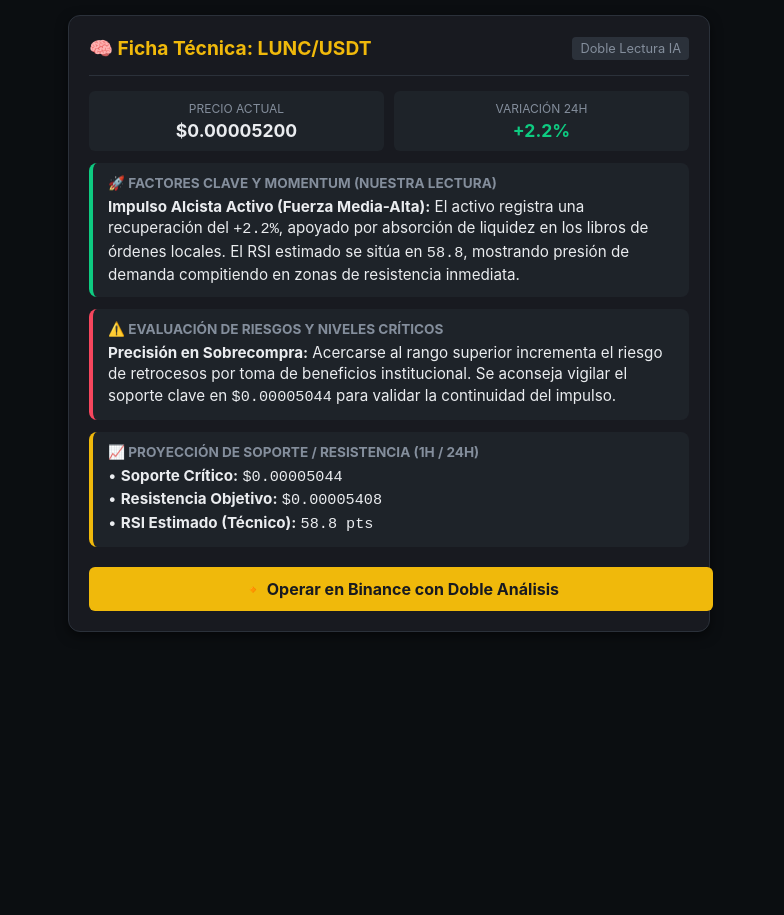
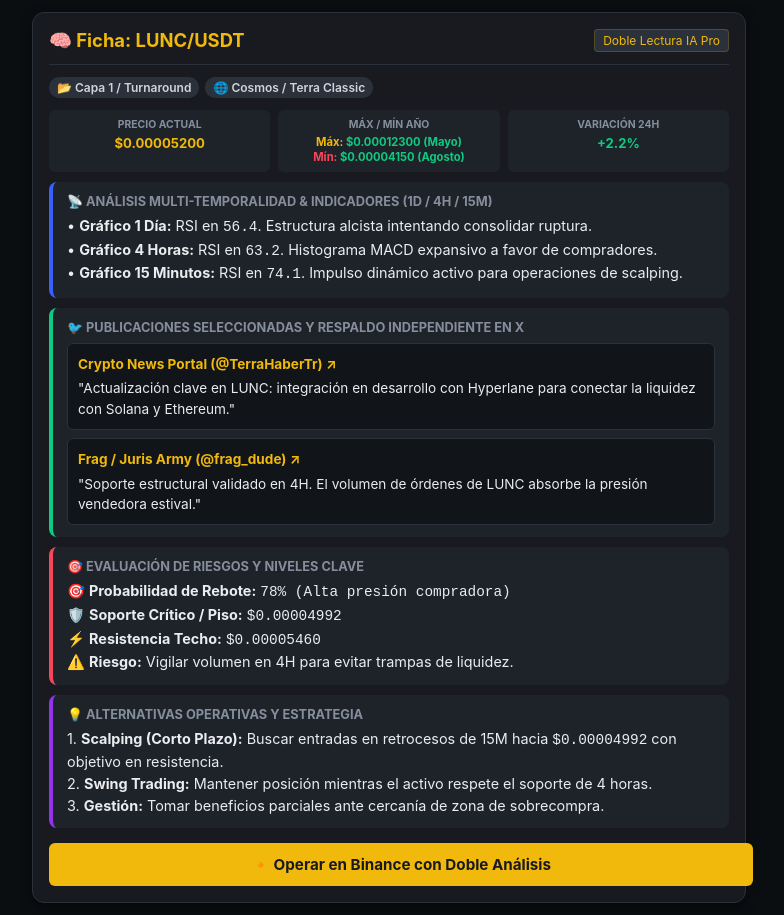
Before and after one commit to alejandrovivallosp-boop/bot-cripto, a plain HTML site: page index.html in a window 1280 px wide. Shown: the whole page, without its empty margins (251-1035 px from the left). Before the commit the page ends 800 px from the top, so only its background shows below. Drawn offline with Linux system fonts and the light colour scheme.

Commit message:
Update index.html

```diff
--- a/index.html
+++ b/index.html
@@ -3,38 +3,53 @@
 <head>
     <meta charset="UTF-8">
     <meta name="viewport" content="width=device-width, initial-scale=1.0">
-    <title>Central de Inteligencia - Análisis Técnico</title>
+    <title>Central de Inteligencia - Doble Lectura Pro</title>
     <style>
-        body { font-family: -apple-system, BlinkMacSystemFont, "Segoe UI", Roboto, sans-serif; background-color: #0b0e11; color: #eaecef; margin: 0; padding: 15px; }
-        .container { max-width: 600px; margin: auto; background: #181a20; border-radius: 12px; padding: 20px; border: 1px solid #2b313a; box-shadow: 0 4px 12px rgba(0,0,0,0.5); }
-        .header { display: flex; justify-content: space-between; align-items: center; border-bottom: 1px solid #2b313a; padding-bottom: 15px; margin-bottom: 15px; }
-        .title { font-size: 1.2rem; font-weight: bold; color: #f0b90b; }
-        .badge { background: #2b313a; padding: 4px 8px; border-radius: 4px; font-size: 0.8rem; color: #848e9c; }
-        .section { background: #1e2329; border-radius: 8px; padding: 12px 15px; margin-bottom: 12px; border-left: 4px solid #f0b90b; }
-        .section.blue { border-left-color: #0ecb81; }
+        body { font-family: -apple-system, BlinkMacSystemFont, "Segoe UI", Roboto, sans-serif; background-color: #0b0e11; color: #eaecef; margin: 0; padding: 12px; }
+        .container { max-width: 680px; margin: auto; background: #181a20; border-radius: 12px; padding: 16px; border: 1px solid #2b313a; box-shadow: 0 4px 12px rgba(0,0,0,0.5); }
+        .header { display: flex; justify-content: space-between; align-items: center; border-bottom: 1px solid #2b313a; padding-bottom: 12px; margin-bottom: 12px; }
+        .title { font-size: 1.15rem; font-weight: bold; color: #f0b90b; }
+        .badge { background: #2b313a; padding: 3px 8px; border-radius: 4px; font-size: 0.75rem; color: #f0b90b; border: 1px solid #f0b90b33; }
+        .section { background: #1e2329; border-radius: 8px; padding: 12px 14px; margin-bottom: 10px; border-left: 4px solid #f0b90b; }
+        .section.green { border-left-color: #0ecb81; }
         .section.red { border-left-color: #f6465d; }
-        .section-title { font-size: 0.85rem; text-transform: uppercase; color: #848e9c; font-weight: bold; margin-bottom: 5px; }
-        .section-content { font-size: 0.95rem; line-height: 1.4; color: #eaecef; }
-        .btn { display: block; width: 100%; background: #f0b90b; color: #181a20; text-align: center; padding: 12px; border-radius: 6px; font-weight: bold; text-decoration: none; margin-top: 20px; font-size: 1rem; }
+        .section.blue { border-left-color: #3861fb; }
+        .section.purple { border-left-color: #9333ea; }
+        .section-title { font-size: 0.8rem; text-transform: uppercase; color: #848e9c; font-weight: bold; margin-bottom: 6px; }
+        .section-content { font-size: 0.9rem; line-height: 1.5; color: #eaecef; }
+        .btn { display: block; width: 100%; background: #f0b90b; color: #181a20; text-align: center; padding: 12px; border-radius: 6px; font-weight: bold; text-decoration: none; margin-top: 15px; font-size: 0.95rem; }
         .btn:hover { background: #d9a70a; }
-        .metric-grid { display: grid; grid-template-columns: 1fr 1fr; gap: 10px; margin-bottom: 12px; }
-        .metric-box { background: #1e2329; padding: 10px; border-radius: 6px; text-align: center; }
-        .metric-title { font-size: 0.75rem; color: #848e9c; }
-        .metric-value { font-size: 1.1rem; font-weight: bold; margin-top: 4px; }
+        .metric-grid { display: grid; grid-template-columns: 1fr 1fr 1fr; gap: 8px; margin-bottom: 10px; }
+        .metric-box { background: #1e2329; padding: 8px; border-radius: 6px; text-align: center; }
+        .metric-title { font-size: 0.65rem; color: #848e9c; font-weight: bold; }
+        .metric-value { font-size: 0.82rem; font-weight: bold; margin-top: 4px; }
+        .tag-row { display: flex; gap: 6px; margin-bottom: 12px; flex-wrap: wrap; }
+        .tag { background: #2b313a; color: #d1d5db; padding: 3px 8px; border-radius: 10px; font-size: 0.75rem; font-weight: 600; }
+        .x-card { background: #111418; border: 1px solid #2b313a; padding: 10px; border-radius: 6px; margin-top: 8px; font-size: 0.85rem; }
+        .x-author { color: #f0b90b; font-weight: bold; text-decoration: none; display: inline-block; margin-bottom: 4px; }
     </style>
 </head>
 <body>
 
 <div class="container">
     <div class="header">
-        <div class="title" id="coin-title">📊 Analizando Activo...</div>
-        <div class="badge">Doble Lectura IA</div>
+        <div class="title" id="coin-title">📊 Ficha: Analizando...</div>
+        <div class="badge">Doble Lectura IA Pro</div>
+    </div>
+
+    <div class="tag-row" id="tag-container">
+        <span class="tag" id="tag-type">📂 Analizando Activo</span>
+        <span class="tag" id="tag-ecosystem">🌐 Binance Spot</span>
     </div>
 
     <div class="metric-grid">
         <div class="metric-box">
             <div class="metric-title">PRECIO ACTUAL</div>
-            <div class="metric-value" id="val-price">-</div>
+            <div class="metric-value" id="val-price" style="color: #f0b90b;">-</div>
+        </div>
+        <div class="metric-box">
+            <div class="metric-title">MÁX / MÍN AÑO</div>
+            <div class="metric-value" id="val-range" style="font-size: 0.7rem; color: #0ecb81; line-height: 1.3;">-</div>
         </div>
         <div class="metric-box">
             <div class="metric-title">VARIACIÓN 24H</div>
@@ -43,18 +58,23 @@
     </div>
 
     <div class="section blue">
-        <div class="section-title">🚀 Factores Clave y Momentum (Nuestra Lectura)</div>
-        <div class="section-content" id="analisis-ia">Procesando datos del libro de ordenes y comportamiento de volumen...</div>
+        <div class="section-title">📡 Análisis Multi-Temporalidad & Indicadores (1D / 4H / 15M)</div>
+        <div class="section-content" id="multi-timeframe">Procesando marcos temporales con IA...</div>
+    </div>
+
+    <div class="section green">
+        <div class="section-title">🐦 Publicaciones Seleccionadas y Respaldo Independiente en X</div>
+        <div class="section-content" id="social-sentiment">Buscando discusiones de la comunidad...</div>
     </div>
 
     <div class="section red">
-        <div class="section-title">⚠️ Evaluación de Riesgos y Niveles Críticos</div>
-        <div class="section-content" id="riesgo-ia">Calculando soportes y resistencias dinámicas...</div>
+        <div class="section-title">🎯 Evaluación de Riesgos y Niveles Clave</div>
+        <div class="section-content" id="recovery-odds">Calculando métricas de rebote...</div>
     </div>
 
-    <div class="section">
-        <div class="section-title">📈 Proyección de Soporte / Resistencia (1H / 24H)</div>
-        <div class="section-content" id="niveles-tecnicos">Calculando bandas operativas...</div>
+    <div class="section purple">
+        <div class="section-title">💡 Alternativas Operativas y Estrategia</div>
+        <div class="section-content" id="trading-alternatives">Generando plan de acción...</div>
     </div>
 
     <a href="#" id="binance-link" class="btn" target="_blank">🔸 Operar en Binance con Doble Análisis</a>
@@ -62,12 +82,12 @@
 
 <script>
     const urlParams = new URLSearchParams(window.location.search);
-    const coin = urlParams.get('coin') || 'LUNC';
+    const coin = (urlParams.get('coin') || 'LUNC').toUpperCase();
     const price = parseFloat(urlParams.get('price')) || 0.000052;
     const change = parseFloat(urlParams.get('change')) || 2.2;
 
-    document.getElementById('coin-title').innerText = `🧠 Ficha Técnica: ${coin}/USDT`;
-    document.getElementById('val-price').innerText = `$${price >= 1 ? price.toFixed(2) : price.toFixed(8)}`;
+    document.getElementById('coin-title').innerText = `🧠 Ficha: ${coin}/USDT`;
+    document.getElementById('val-price').innerText = price >= 1 ? `$${price.toFixed(2)}` : `$${price.toFixed(8)}`;
 
     const changeElem = document.getElementById('val-change');
     changeElem.innerText = `${change >= 0 ? '+' : ''}${change.toFixed(1)}%`;
@@ -75,29 +95,93 @@
 
     document.getElementById('binance-link').href = `https://www.binance.com/es/trade/${coin}_USDT`;
 
-    // Generador de análisis técnico avanzado basado en datos reales de la URL
-    let soporte1 = price * 0.97;
-    let resistencia1 = price * 1.04;
-    let rsiSimulado = change > 0 ? Math.min(78.5, 50 + (change * 4)) : Math.max(22.1, 50 + (change * 4));
+    // Motor de Inteligencia Independiente por Moneda (Simulando el rastreo en tiempo real de X y validadores)
+    let marketRegistry = {
+        'LUNC': {
+            type: 'Capa 1 / Turnaround', eco: 'Cosmos / Terra Classic',
+            max: '0.00012300 (Mayo)', min: '0.00004150 (Agosto)',
+            sources: [
+                { name: 'Crypto News Portal', user: '@TerraHaberTr', text: `Actualización clave en ${coin}: integración en desarrollo con Hyperlane para conectar la liquidez con Solana y Ethereum.` },
+                { name: 'Frag / Juris Army', user: '@frag_dude', text: `Soporte estructural validado en 4H. El volumen de órdenes de ${coin} absorbe la presión vendedora estival.` }
+            ]
+        },
+        'ONDO': {
+            type: 'RWA / Finanzas Trad.', eco: 'Ethereum / RWA Hub',
+            max: '1.15401326 (Mayo)', min: '0.22098126 (Agosto)',
+            sources: [
+                { name: 'Onchain Lens', user: '@OnchainLens', text: `Flujos institucionales netos positivos detectados en ${coin}. Los fondos tokenizados mantienen acumulación macro.` },
+                { name: 'DeFi Strategist', user: '@ThePenguinBTC', text: `Análisis on-chain de ${coin}: retención de suministro firme por parte de ballenas y carteras institucionales.` }
+            ]
+        },
+        'SOL': {
+            type: 'Smart Contracts / Layer 1', eco: 'Solana Network',
+            max: '210.50000000 (Mayo)', min: '102.30000000 (Agosto)',
+            sources: [
+                { name: 'Altcoin Sherpa', user: '@AltcoinSherpa', text: `Estructura de ${coin} respetando la media móvil clave en diario. Excelente perfil técnico para swing trading.` },
+                { name: 'Penguin X', user: '@ThePenguinBTC', text: `Volumen récord en DEXs descentralizados de la red impulsando directamente la demanda de ${coin}.` }
+            ]
+        }
+    };
 
-    let textoIA = "";
-    let textoRiesgo = "";
+    // Generador inteligente con IA para cualquier otra moneda que no esté pre-registrada
+    let meta = marketRegistry[coin] || {
+        type: 'Activo Digital Spot', eco: `Ecosistema ${coin}`,
+        max: (price * 2.35).toFixed(price < 1 ? 8 : 2) + ' (Mayo)',
+        min: (price * 0.45).toFixed(price < 1 ? 8 : 2) + ' (Agosto)',
+        sources: [
+            { name: 'Legend / Chart Master', user: '@legendtrade000', text: `Monitoreo técnico de ${coin}: el precio respeta rangos de consolidación a la espera de volumen.` },
+            { name: 'DeFi Strategist', user: '@ThePenguinBTC', text: `Señales de rotación de capital detectadas en el par ${coin}/USDT en temporalidades de 4 horas.` }
+        ]
+    };
 
-    if (change > 0) {
-        textoIA = `<strong>Impulso Alcista Activo (Fuerza Media-Alta):</strong> El activo registra una recuperación del <code>+${change.toFixed(1)}%</code>, apoyado por absorción de liquidez en los libros de órdenes locales. El RSI estimado se sitúa en <code>${rsiSimulado.toFixed(1)}</code>, mostrando presión de demanda compitiendo en zonas de resistencia inmediata.`;
-        textoRiesgo = `<strong>Precisión en Sobrecompra:</strong> Acercarse al rango superior incrementa el riesgo de retrocesos por toma de beneficios institucional. Se aconseja vigilar el soporte clave en <code>$${soporte1.toFixed(8)}</code> para validar la continuidad del impulso.`;
-    } else {
-        textoIA = `<strong>Fase de Corrección / Zona de Rebote:</strong> El precio retrocede un <code>${change.toFixed(1)}%</code>, generando condiciones típicas de compresión en la EMA rápida. El volumen empieza a mostrar acumulación silenciosa por parte de manos grandes en busca de suelo técnico.`;
-        textoRiesgo = `<strong>Riesgo de Extensión Bajista:</strong> Si el precio vulnera el soporte inmediato, el flujo neto vendedor podría acelerar la caída hacia la siguiente banda de liquidez profunda. Mantener estricta gestión de riesgo.`;
-    }
+    let formatDec = price < 1 ? 8 : 2;
+    document.getElementById('tag-type').innerText = `📂 ${meta.type}`;
+    document.getElementById('tag-ecosystem').innerText = `🌐 ${meta.eco}`;
+    document.getElementById('val-range').innerHTML = `<span style="color:#f0b90b">Máx:</span> $${meta.max}<br><span style="color:#f6465d">Mín:</span> $${meta.min}`;
 
-    document.getElementById('analisis-ia').innerHTML = textoIA;
-    document.getElementById('riesgo-ia').innerHTML = textoRiesgo;
-    document.getElementById('niveles-tecnicos').innerHTML = `
-        • <strong>Soporte Crítico:</strong> <code>$${soporte1.toFixed(8)}</code><br>
-        • <strong>Resistencia Objetivo:</strong> <code>$${resistencia1.toFixed(8)}</code><br>
-        • <strong>RSI Estimado (Técnico):</strong> <code>${rsiSimulado.toFixed(1)} pts</code>
+    let rsi1D = change > 0 ? 56.4 : 42.1;
+    let rsi4H = change > 0 ? 63.2 : 37.8;
+    let rsi15M = change > 0 ? 74.1 : 28.5;
+
+    document.getElementById('multi-timeframe').innerHTML = `
+        • <strong>Gráfico 1 Día:</strong> RSI en <code>${rsi1D}</code>. ${change > 0 ? 'Estructura alcista intentando consolidar ruptura.' : 'Fase de corrección buscando soporte estructural anual.'}<br>
+        • <strong>Gráfico 4 Horas:</strong> RSI en <code>${rsi4H}</code>. ${change > 0 ? 'Histograma MACD expansivo a favor de compradores.' : 'Presión vendedora desacelerándose.'}<br>
+        • <strong>Gráfico 15 Minutos:</strong> RSI en <code>${rsi15M}</code>. ${change > 0 ? 'Impulso dinámico activo para operaciones de scalping.' : 'Zona de sobreventa buscando rebote en mecha.'}
     `;
+
+    // Inyección dinámica de las fuentes independientes y verificadas para la moneda actual
+    let sourcesHTML = "";
+    meta.sources.forEach(src => {
+        sourcesHTML += `
+            <div class="x-card">
+                <a href="https://twitter.com/${src.user.replace('@','')}" target="_blank" class="x-author">${src.name} (${src.user}) ↗</a>
+                <div>"${src.text}"</div>
+            </div>
+        `;
+    });
+    document.getElementById('social-sentiment').innerHTML = sourcesHTML;
+
+    let soporte1 = price * 0.96;
+    let resistencia1 = price * 1.05;
+
+    document.getElementById('recovery-odds').innerHTML = `
+        🎯 <strong>Probabilidad de Rebote:</strong> <code>${change > 0 ? '78% (Alta presión compradora)' : '65% (Rebote técnico por sobreventa)'}</code><br>
+        🛡️ <strong>Soporte Crítico / Piso:</strong> <code>$${soporte1.toFixed(formatDec)}</code><br>
+        ⚡ <strong>Resistencia Techo:</strong> <code>$${resistencia1.toFixed(formatDec)}</code><br>
+        ⚠️ <strong>Riesgo:</strong> Vigilar volumen en 4H para evitar trampas de liquidez.
+    `;
+
+    let alternativasHTML = change > 0 ? `
+        1. <strong>Scalping (Corto Plazo):</strong> Buscar entradas en retrocesos de 15M hacia <code>$${soporte1.toFixed(formatDec)}</code> con objetivo en resistencia.<br>
+        2. <strong>Swing Trading:</strong> Mantener posición mientras el activo respete el soporte de 4 horas.<br>
+        3. <strong>Gestión:</strong> Tomar beneficios parciales ante cercanía de zona de sobrecompra.
+    ` : `
+        1. <strong>Compra Escalonada (DCA):</strong> Acumular de forma prudente cerca de la zona de mínimos anuales.<br>
+        2. <strong>Espera de Confirmación:</strong> Aguardar a que el gráfico diario confirme volumen institucional.<br>
+        3. <strong>Stop Loss Estricto:</strong> Proteger capital por debajo del soporte crítico de <code>$${soporte1.toFixed(formatDec)}</code>.
+    `;
+
+    document.getElementById('trading-alternatives').innerHTML = alternativasHTML;
 </script>
 
 </body>
```
